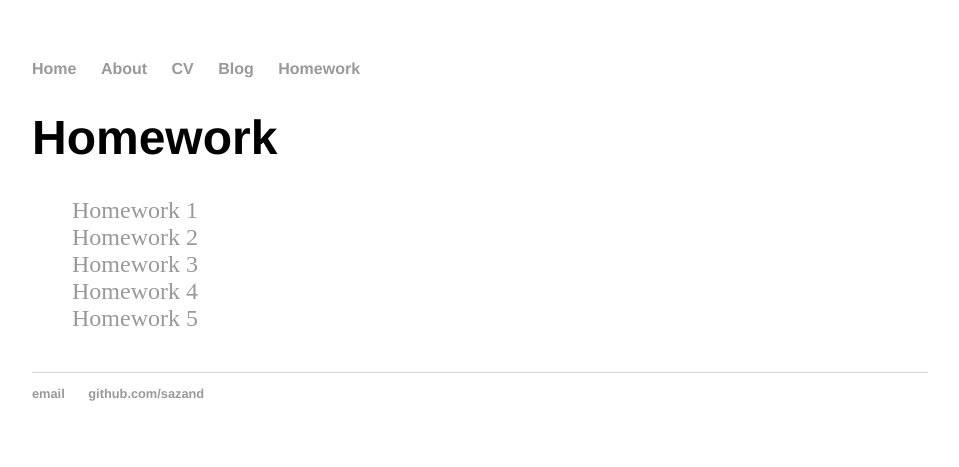
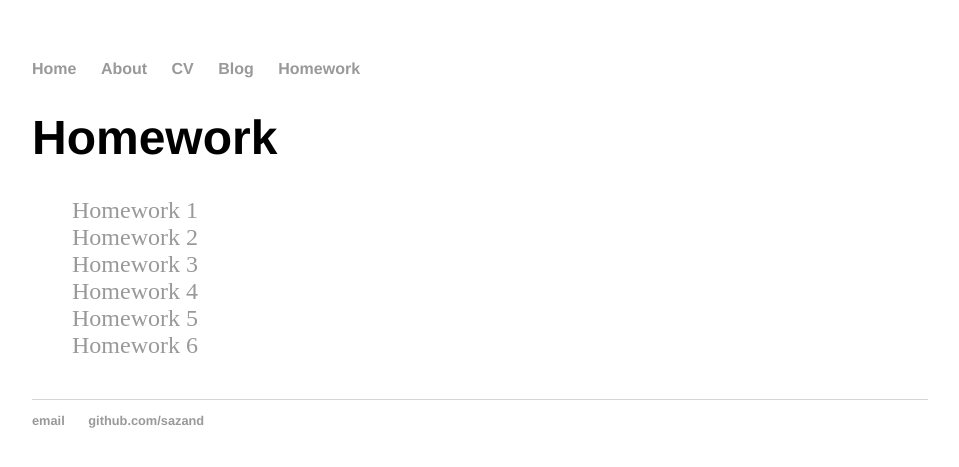
Before and after one commit to sazand/sazand.github.io, a Jekyll site: the page built from homework/index.html, in a window 1280 px wide. Shown: the top 467 px of the page, without its empty margins (160-1119 px from the left). Built offline with Jekyll 4.4.1, drawn with Linux system fonts in a browser that asks for light colours.

Commit message:
Update index.html

```diff
--- a/homework/index.html
+++ b/homework/index.html
@@ -10,4 +10,5 @@ date: 2022-01-13
 <li><a href="/homework/hw3">Homework 3</a></li>
 <li><a href="/homework/hw4">Homework 4</a></li>
 <li><a href="/homework/hw5">Homework 5</a></li>
+<li><a href="/homework/hw6">Homework 6</a></li>
 </ul>
```
